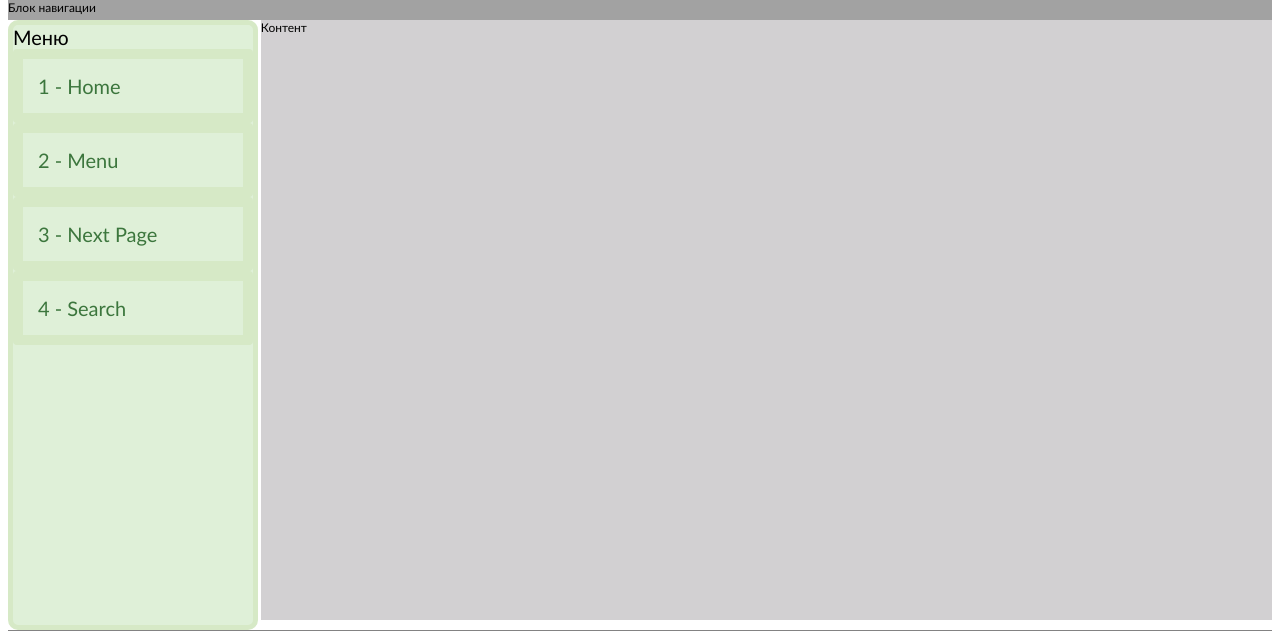
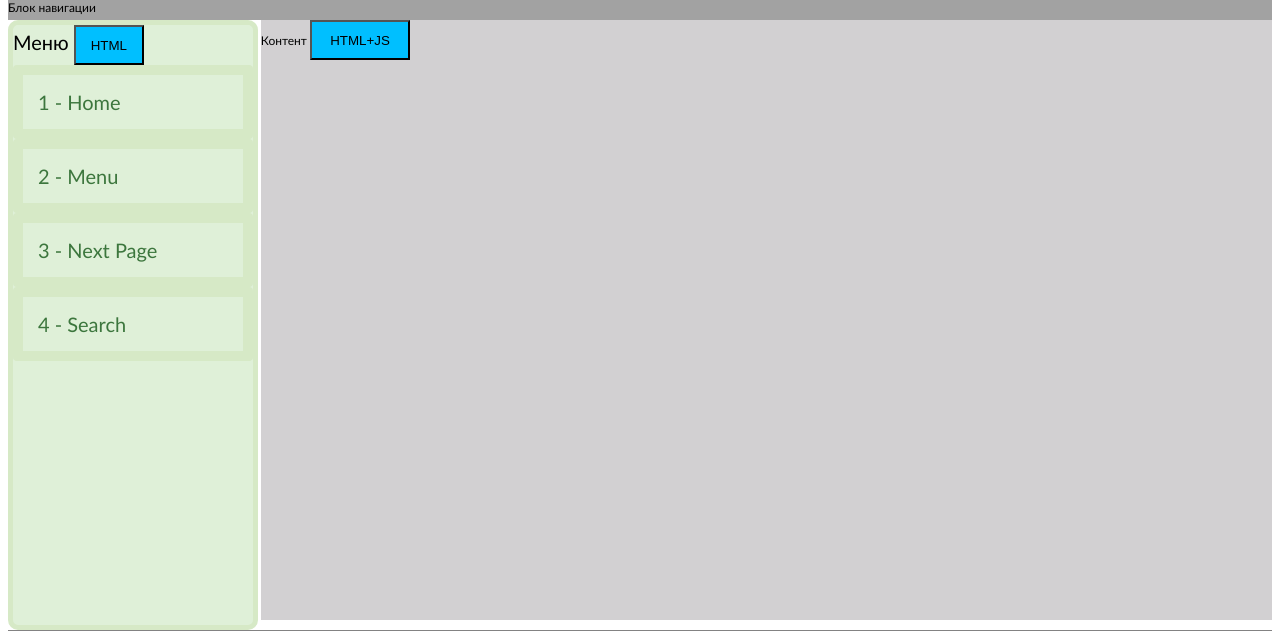
Before and after one commit to buzsb/project, a PHP site: page / in a window 1280 px wide. Shown: the part 230-861 px from the top of the page. Run offline with PHP 8.4, Linux system fonts and the light colour scheme.

Commit message:
add two new buttons, 1) on left menu section, use only HTML to ceate 2) on content section, used HTML and JS code

```diff
--- a/index.html
+++ b/index.html
@@ -18,6 +18,7 @@
                         </div>
 
                         <div id="menu">Меню
+                         <input type='button' id='button'  onclick="alert('кнопка тільки HTML')" value="HTML" />
                             <style>
                             .div{
 
@@ -31,6 +32,7 @@
                         </div>
 
                         <div id="content">Контент
+                          <input type="button" id='button' value="HTML+JS">
 
                         </div>
 
--- a/script.js
+++ b/script.js
@@ -10,3 +10,7 @@ for(var i=0; i<menuSideBar.length; i++){
     };
 };
 leftMenu();
+var button = document.getElementById('content', 'button');
+button.onclick = function (){
+    alert('конопка з НТML + JS');
+}
--- a/style.css
+++ b/style.css
@@ -44,13 +44,21 @@ body {
             width: 80%;
             height: 600px;
 }
+#content #button{
+      width: 100px;
+}
 
 #clear {
             clear:both;
 }
-
 #footer {
             background: #838283;
             height: 180px;
             width: 100%;
 }
+
+#button {
+      background: #00BFFF;
+      width: 70px;
+      height: 40px;
+}
```
